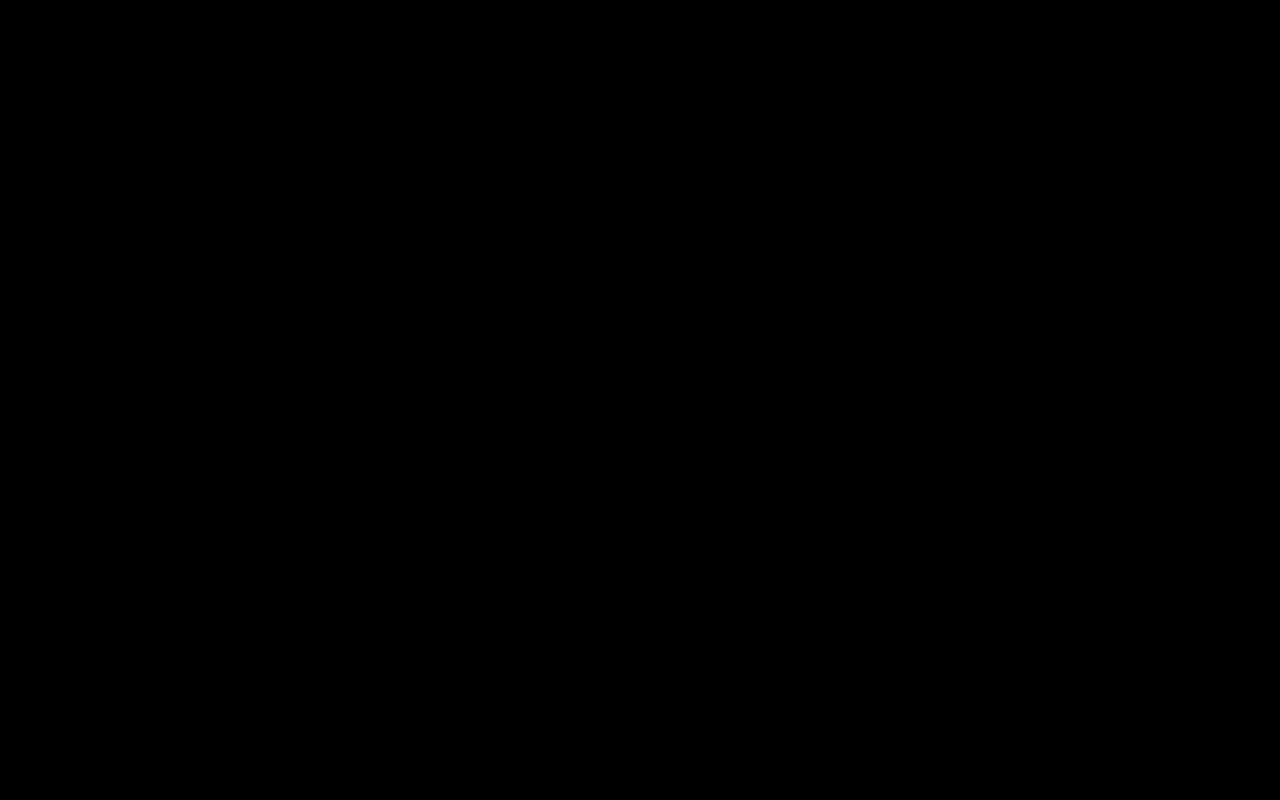
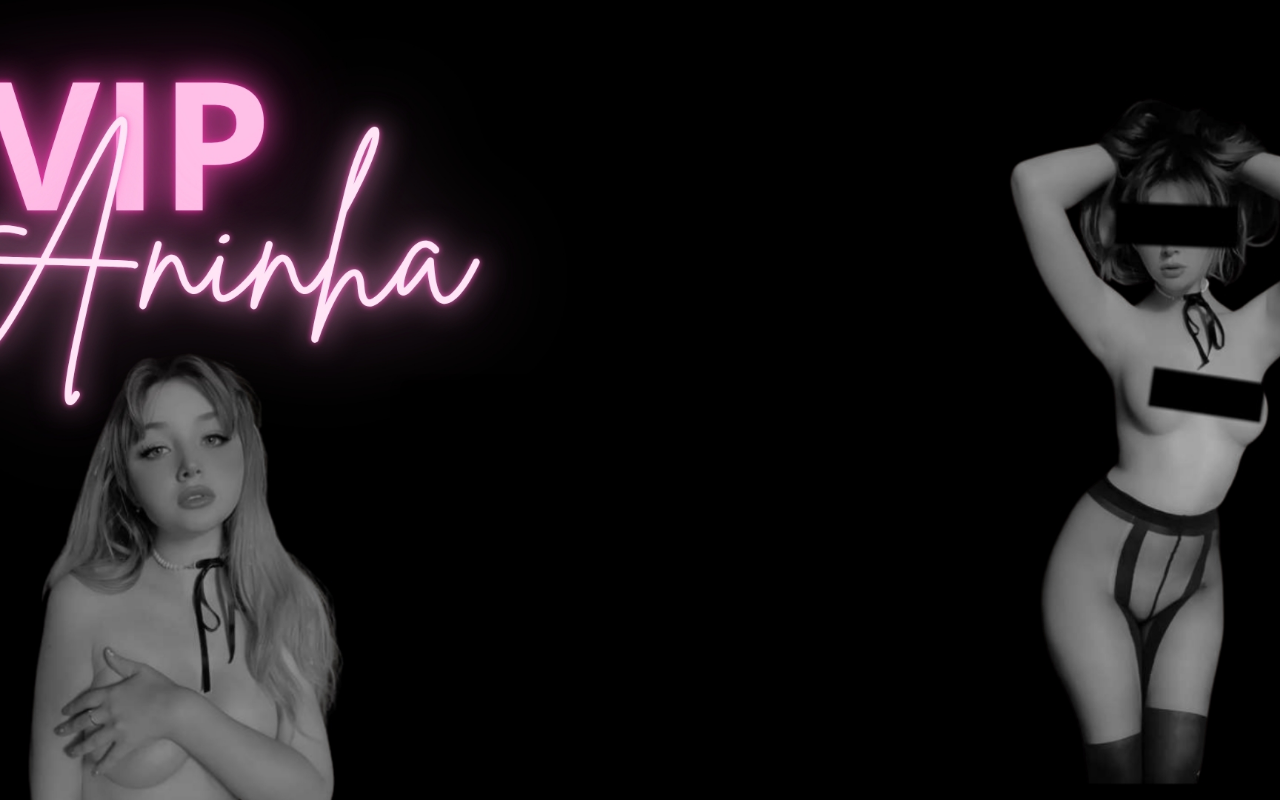
Before and after one commit to natyfwf2/pagamento-vip, a plain HTML site: page index.html in a window 1280 px wide. Drawn offline with Linux system fonts and the light colour scheme.

Commit message:
Update index.html

```diff
--- a/index.html
+++ b/index.html
@@ -9,7 +9,7 @@
   <style>
     body {
       background-color: #000000;
-      background-image: url('img/vip-aninha.jpg');
+      background-image: url('img/VIP%20ANINHA.jpg'); /* espaço virando %20 */
       background-size: cover;
       background-position: center center;
       background-repeat: no-repeat;
```
